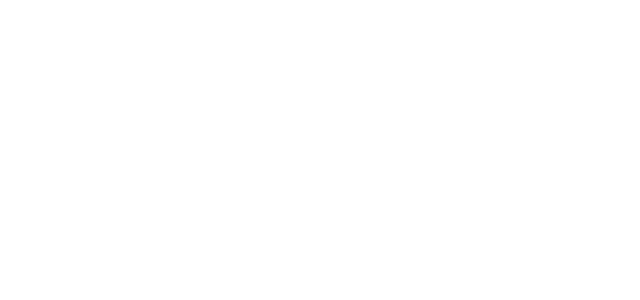
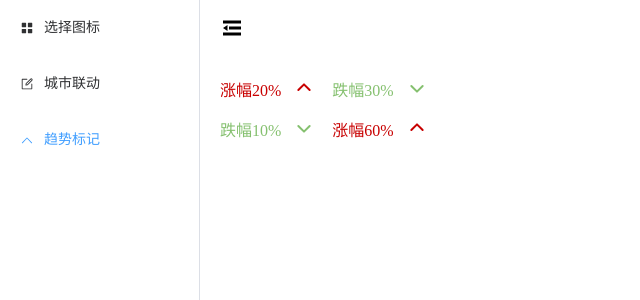
Before and after one commit to jsopycom/MyCustomComponents, a Vue app: page /choosequshi in a window 1280 px wide. Before the commit this address had no page. Shown: the top 300 px of the page, without its empty margins (0-640 px from the left). Built offline with nearby package versions, Linux system fonts and the light colour scheme.

Commit message:
更新趋势标记和路由

```diff
--- /dev/null
+++ b/src/components/choosequshi/index.ts
@@ -0,0 +1,19 @@
+/*
+ * @Author: jsopy
+ * @Date: 2024-06-18 06:30:49
+ * @LastEditTime: 2024-06-18 06:30:53
+ * @FilePath: /my-vue-app/src/components/choosequshi/index.ts
+ * @Description:
+ *
+ */
+import { App } from "vue";
+
+import chooseQuShi from "./src/index.vue";
+
+// 让这个组件可以通过use形式使用
+
+export default {
+  install(app: App) {
+    app.component("ChooseQuShi", chooseQuShi);
+  },
+};
--- /dev/null
+++ b/src/components/choosequshi/src/index.vue
@@ -0,0 +1,52 @@
+<!--
+ * @Author: jsopy
+ * @Date: 2024-06-18 06:30:56
+ * @LastEditTime: 2024-06-18 07:02:54
+ * @FilePath: /my-vue-app/src/components/choosequshi/src/index.vue
+ * @Description: 趋势标记
+ *
+-->
+
+<template>
+  <div class="box">
+    <el-row>
+      <!--涨-->
+      <div class="item" v-for="(content, index) in listdata" :key="index">
+        <span :style="{ color: content.colortext }">{{ content.title }}</span>
+        <component
+          :is="content.icon"
+          :style="{ color: content.coloricon }"
+        ></component>
+      </div>
+      <!--涨-->
+    </el-row>
+  </div>
+</template>
+
+<script setup lang="ts">
+interface item {
+  title: string;
+  coloricon: string;
+  icon: string;
+  colortext: string;
+}
+const Props = defineProps<{
+  listdata: item[];
+}>();
+</script>
+
+<style scoped lang="scss">
+.box {
+  .item {
+    float: left;
+    margin-right: 20px;
+    span {
+      margin-right: 15px;
+    }
+  }
+}
+svg {
+  width: 1em;
+  height: 1em;
+}
+</style>
--- a/src/components/index.ts
+++ b/src/components/index.ts
@@ -1,7 +1,7 @@
 /*
  * @Author: jsopy
  * @Date: 2024-06-17 21:48:12
- * @LastEditTime: 2024-06-17 21:48:17
+ * @LastEditTime: 2024-06-18 07:00:03
  * @FilePath: /my-vue-app/src/components/index.ts
  * @Description:
  *
@@ -13,7 +13,9 @@
 
 import chooseArea from "./choosearea";
 
-const components = [chooseIcon, chooseArea];
+import chooseQuShi from "./choosequshi";
+
+const components = [chooseIcon, chooseArea, chooseQuShi];
 
 export default {
   install(app: App) {
--- a/src/components/sidebar/src/index.vue
+++ b/src/components/sidebar/src/index.vue
@@ -1,25 +1,37 @@
 <template>
   <el-menu
-    default-active="2"
+    :default-active="defaultactive"
     class="el-menu-vertical-demo"
     :collapse="collapse"
     style="height: 100%"
+    router
   >
-    <el-menu-item index="1">
-      <el-icon-menu />
-      <template #title>图标</template>
-    </el-menu-item>
-    <el-menu-item index="2">
-      <el-icon-menu />
-      <template #title>趋势图标</template>
+    <el-menu-item
+      v-for="(content, index) in menulist"
+      :key="index"
+      :index="content.path"
+    >
+      <component :is="content.meta.icon"></component>
+      <template #title>{{ content.meta.title }}</template>
     </el-menu-item>
   </el-menu>
 </template>
 
 <script setup lang="ts">
+import { ref } from "vue";
+import { useGetRouters } from "@/hooks/sidebar/getRouters";
+
+import { useRouter } from "vue-router";
+
 const Props = defineProps<{
   collapse: boolean;
 }>();
+// 获取路由
+const { routesall, current } = useGetRouters();
+
+const menulist = ref(routesall.children);
+
+const defaultactive = ref(current);
 </script>
 
 <style scoped lang="scss">
--- /dev/null
+++ b/src/hooks/sidebar/getRouters.ts
@@ -0,0 +1,22 @@
+/*
+ * @Author: jsopy
+ * @Date: 2024-06-18 07:14:24
+ * @LastEditTime: 2024-06-18 07:31:18
+ * @FilePath: /my-vue-app/src/hooks/sidebar/getRouters.ts
+ * @Description:获取所有路由
+ *
+ */
+import { useRouter } from "vue-router";
+export const useGetRouters = () => {
+  const router = useRouter();
+  const routerall = router.getRoutes();
+  const [result] = routerall.filter((item) => {
+    if (item.children.length > 0) {
+      return true;
+    }
+  });
+  return {
+    routesall: result,
+    current: router.currentRoute.value.path,
+  };
+};
--- a/src/main.ts
+++ b/src/main.ts
@@ -31,7 +31,7 @@
 for (let i in Icons) {
   // 注册全局组件
   // 组件名称为：el-icon-xxx
-  // console.log(`el-icon${toLine(i)}`);
+  console.log(`el-icon${toLine(i)}`);
   app.component(`el-icon${toLine(i)}`, (Icons as any)[i]);
 }
 
--- /dev/null
+++ b/src/pages/QuShi/index.vue
@@ -0,0 +1,68 @@
+<!--
+ * @Author: jsopy
+ * @Date: 2024-06-18 06:31:56
+ * @LastEditTime: 2024-06-18 07:03:54
+ * @FilePath: /my-vue-app/src/pages/QuShi/index.vue
+ * @Description: 趋势标记
+ *
+-->
+
+<template>
+  <div>
+    <div class="itembottom">
+      <ChooseQuShi :listdata="listdata"></ChooseQuShi>
+    </div>
+    <div class="itembottom">
+      <ChooseQuShi :listdata="listdata2"></ChooseQuShi>
+    </div>
+  </div>
+</template>
+
+<script setup lang="ts">
+import { ref } from "vue";
+
+interface item {
+  title: string;
+  coloricon: string;
+  icon: string;
+  colortext: string;
+}
+
+const updata = ref<item>({
+  title: "涨幅20%",
+  coloricon: "#C80000",
+  icon: "el-icon-arrow-up-bold",
+  colortext: "#C80000",
+});
+
+const downdata = ref<item>({
+  title: "跌幅30%",
+  coloricon: "#85C06F",
+  icon: "el-icon-arrow-down-bold",
+  colortext: "#85C06F",
+});
+
+const listdata = [updata.value, downdata.value];
+
+const updata2 = ref<item>({
+  title: "涨幅60%",
+  coloricon: "#C80000",
+  icon: "el-icon-arrow-up-bold",
+  colortext: "#C80000",
+});
+
+const downdata2 = ref<item>({
+  title: "跌幅10%",
+  coloricon: "#85C06F",
+  icon: "el-icon-arrow-down-bold",
+  colortext: "#85C06F",
+});
+
+const listdata2 = [downdata2.value, updata2.value];
+</script>
+
+<style scoped lang="scss">
+.itembottom {
+  margin-bottom: 20px;
+}
+</style>
--- a/src/router/index.ts
+++ b/src/router/index.ts
@@ -1,7 +1,7 @@
 /*
  * @Author: jsopy
  * @Date: 2024-06-15 21:43:31
- * @LastEditTime: 2024-06-17 20:49:14
+ * @LastEditTime: 2024-06-18 07:26:37
  * @FilePath: /my-vue-app/src/router/index.ts
  * @Description:
  *
@@ -19,12 +19,29 @@
       {
         path: "/",
         name: "HomePage",
+        meta: {
+          title: "选择图标",
+          icon: "el-icon-menu",
+        },
         component: () => import("@/pages/Home/index.vue"),
       },
       {
         path: "/choosearea",
         name: "AreaPage",
+        meta: {
+          title: "城市联动",
+          icon: "el-icon-edit",
+        },
         component: () => import("@/pages/Area/index.vue"),
+      },
+      {
+        path: "/choosequshi",
+        name: "Qushi",
+        meta: {
+          title: "趋势标记",
+          icon: "el-icon-arrow-up",
+        },
+        component: () => import("@/pages/QuShi/index.vue"),
       },
     ],
   },
```
